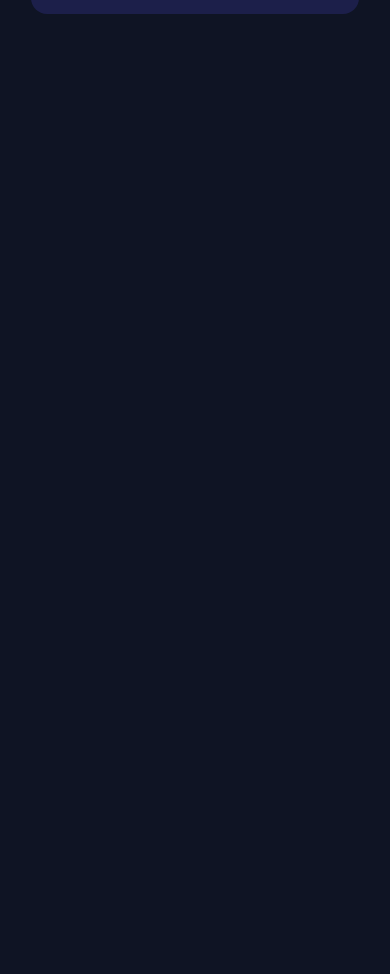
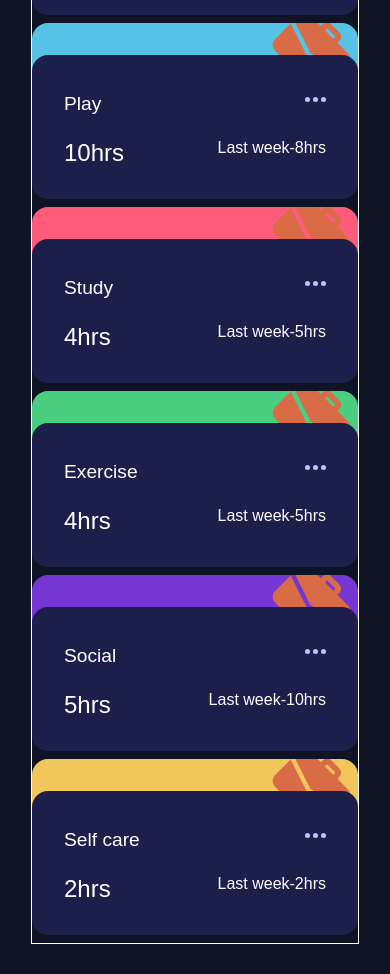
Before and after one commit to a-champi/dashboard, a plain HTML site: page index.html in a window 390 px wide. Shown: the part 540-1514 px from the top of the page. Before the commit the page ends 844 px from the top, so only its background shows below. Drawn offline with Linux system fonts and the light colour scheme.

Commit message:
only html and css-mobile_version

```diff
--- a/index.html
+++ b/index.html
@@ -30,7 +30,7 @@
 
         <div class="second-section">
            <div class="card">
-              <div class="card-background">
+              <div class="card-background1">
                 <img class="card-image"src="./image/icon-work.svg" alt="card-work">
               </div>
               <div class="card-details">
@@ -45,7 +45,87 @@
               </div>
            </div>
 
+           <div class="card">
+            <div class="card-background2">
+              <img class="card-image"src="./image/icon-work.svg" alt="card-work">
+            </div>
+            <div class="card-details">
+                <div class="card-object">
+                    <p class="card-title">Play</p>
+                    <img class="card-dots" src="./image/icon-ellipsis.svg" alt="">
+                </div>
+                <div class="card-time">
+                    <p class="card-title__hours">10hrs</p>
+                    <p class="card-title__previos">Last week-8hrs</p>
+                </div>
+            </div>
+         </div>
+
+         <div class="card">
+            <div class="card-background3">
+              <img class="card-image"src="./image/icon-work.svg" alt="card-work">
+            </div>
+            <div class="card-details">
+                <div class="card-object">
+                    <p class="card-title">Study</p>
+                    <img class="card-dots" src="./image/icon-ellipsis.svg" alt="">
+                </div>
+                <div class="card-time">
+                    <p class="card-title__hours">4hrs</p>
+                    <p class="card-title__previos">Last week-5hrs</p>
+                </div>
+            </div>
+         </div>
+
+         <div class="card">
+            <div class="card-background4">
+              <img class="card-image"src="./image/icon-work.svg" alt="card-work">
+            </div>
+            <div class="card-details">
+                <div class="card-object">
+                    <p class="card-title">Exercise</p>
+                    <img class="card-dots" src="./image/icon-ellipsis.svg" alt="">
+                </div>
+                <div class="card-time">
+                    <p class="card-title__hours">4hrs</p>
+                    <p class="card-title__previos">Last week-5hrs</p>
+                </div>
+            </div>
+         </div>
+
+         <div class="card">
+            <div class="card-background5">
+              <img class="card-image"src="./image/icon-work.svg" alt="card-work">
+            </div>
+            <div class="card-details">
+                <div class="card-object">
+                    <p class="card-title">Social</p>
+                    <img class="card-dots" src="./image/icon-ellipsis.svg" alt="">
+                </div>
+                <div class="card-time">
+                    <p class="card-title__hours">5hrs</p>
+                    <p class="card-title__previos">Last week-10hrs</p>
+                </div>
+            </div>
+         </div>
+         <div class="card">
+            <div class="card-background6">
+              <img class="card-image"src="./image/icon-work.svg" alt="card-work">
+            </div>
+            <div class="card-details">
+                <div class="card-object">
+                    <p class="card-title">Self care</p>
+                    <img class="card-dots" src="./image/icon-ellipsis.svg" alt="">
+                </div>
+                <div class="card-time">
+                    <p class="card-title__hours">2hrs</p>
+                    <p class="card-title__previos">Last week-2hrs</p>
+                </div>
+            </div>
+         </div>
+
         </div>
     </main>
+    <script src="main.js"></script>
 </body>
 </html>
--- a/main.css
+++ b/main.css
@@ -12,6 +12,7 @@ body{
 .main-container{
   width: 328px;
   margin: 10rem auto;
+  border: 1px solid white;
 
 }
 
@@ -21,13 +22,14 @@ body{
 
 }
 .main-card{
-    margin-bottom: 6rem;
+    margin-bottom: 7rem;
 }
 .main-card__user{
     background-color:hsl(246, 80%, 60%);
     display: flex;
     border-radius: 1rem;
-    padding: 2rem;
+    padding: 32px;
+    padding-left: 33.75px;
     position: absolute;
     /* width: 100%; */
     z-index: 10;
@@ -88,11 +90,10 @@ main_card--active{
 
 .card{
     position: relative;
-    margin-bottom: 7rem;
+    margin-bottom: 7.5rem;
 
  }
-
-.card-background{
+ .card-background1{
     background:hsl(15deg, 100%, 70%); ;
     border-top-left-radius: 1rem;
     border-top-right-radius: 1rem;
@@ -101,6 +102,47 @@ main_card--active{
 
 }
 
+.card-background2{
+    background:hsl(195, 74%, 62%);
+    border-top-left-radius: 1rem;
+    border-top-right-radius: 1rem;
+    overflow: hidden;
+    height: 4rem;
+
+}
+
+.card-background3{
+    background:hsl(348, 100%, 68%) ;
+    border-top-left-radius: 1rem;
+    border-top-right-radius: 1rem;
+    overflow: hidden;
+    height: 4rem;
+
+}
+.card-background4{
+    background:hsl(145, 58%, 55%);
+    border-top-left-radius: 1rem;
+    border-top-right-radius: 1rem;
+    overflow: hidden;
+    height: 4rem;
+
+}
+.card-background5{
+    background:hsl(264, 64%, 52%);
+    border-top-left-radius: 1rem;
+    border-top-right-radius: 1rem;
+    overflow: hidden;
+    height: 4rem;
+
+}
+.card-background6{
+    background: hsl(43, 84%, 65%);
+    border-top-left-radius: 1rem;
+    border-top-right-radius: 1rem;
+    overflow: hidden;
+    height: 4rem;
+
+}
 .card-image{
     margin-top: -0.6rem;
     padding-left: 15rem;
@@ -146,3 +188,10 @@ main_card--active{
     font-size: 1.5rem;
     font-weight: 300;
 }
+
+
+@media(min-width: 1200px){
+ .main-container{
+
+ }
+}
```
Also changed, not shown: data.json (added, +104 -0 lines), main.js (deleted).
